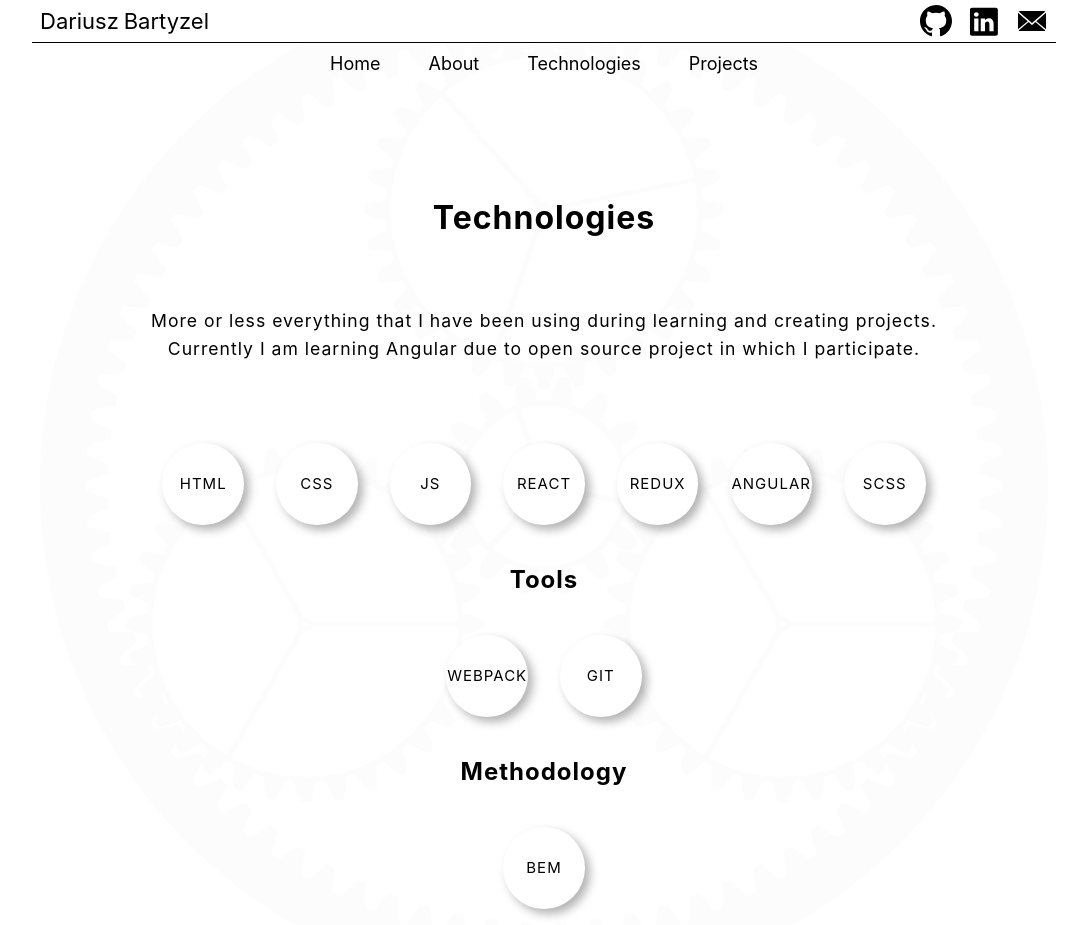
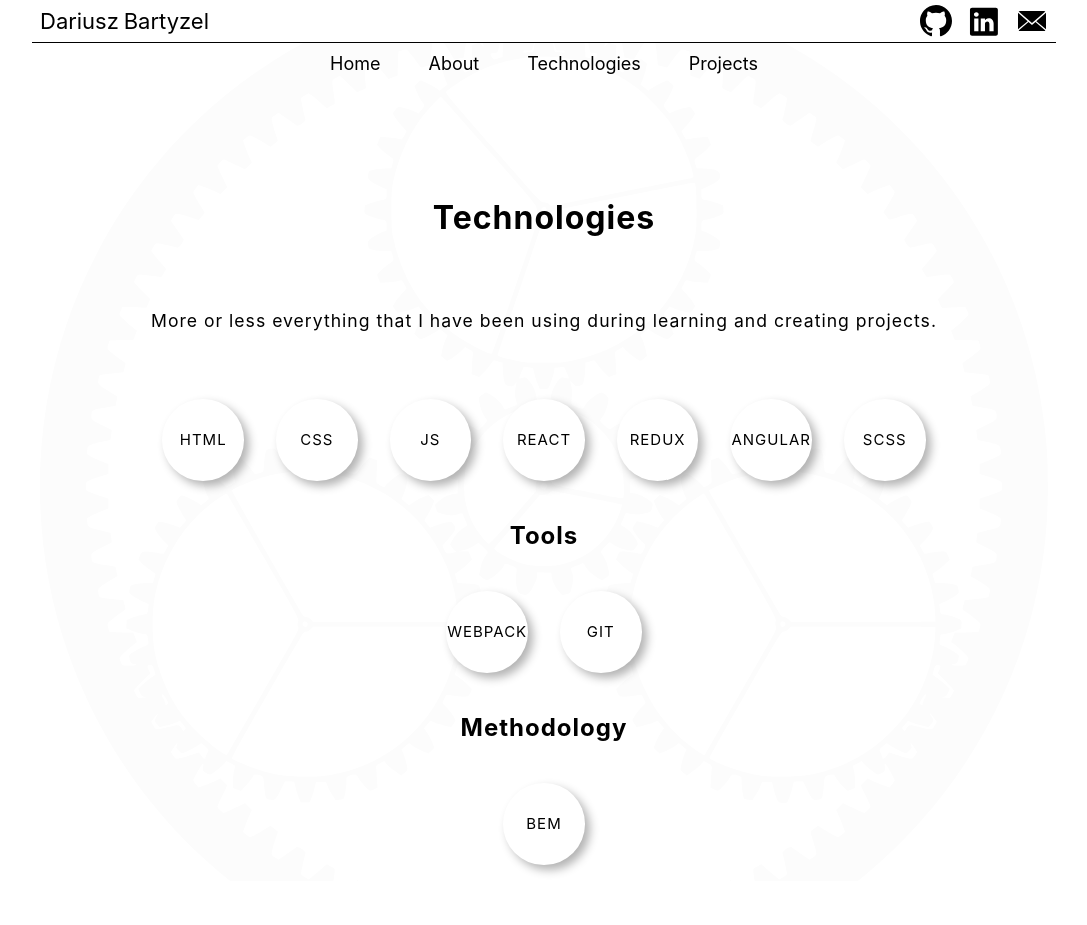
Before and after one commit to Noxtirion/Portfolio-React, a React (Create React App) app: page /technologies in a window 1280 px wide. Shown: the whole page, without its empty margins (96-1183 px from the left). Built offline with nearby package versions, Linux system fonts and the light colour scheme.

Commit message:
Update style and change project image

```diff
--- a/src/components/menu/menu.styles.scss
+++ b/src/components/menu/menu.styles.scss
@@ -4,6 +4,7 @@
    flex-wrap: wrap;
    font-size: 18px;
    flex-direction: row;
+   height: 0;
 
    &__options {
       display: flex;
--- a/src/pages/home/home.component.jsx
+++ b/src/pages/home/home.component.jsx
@@ -17,7 +17,7 @@
                   I'm <span>Darek</span>.
                </div>
             </div>
-            <div className="home__who">...Front-end Developer...</div>
+            <div className="home__who">Front-end Developer</div>
          </div>
          <img
             src={require("../../assets/style-images/gear1.svg")}
--- a/src/pages/technologies/technologies.component.jsx
+++ b/src/pages/technologies/technologies.component.jsx
@@ -8,7 +8,7 @@
    const technologiesNames = {
       mainNames: ["HTML", "CSS", "JS", "REACT", "REDUX", "ANGULAR", "SCSS"],
       toolNames: ["WEBPACK", "GIT"],
-      methodologyNames: ["BEM"]
+      methodologyNames: ["BEM"],
    };
 
    const { mainNames, toolNames, methodologyNames } = technologiesNames;
@@ -24,9 +24,6 @@
          <h1 className="technologies__title">Technologies</h1>
          <p className="technologies__description">
             More or less everything that I have been using during learning and creating projects.
-         </p>
-         <p className="technologies__description technologies__description--extra">
-            Currently I am learning Angular due to open source project in which I participate.
          </p>
          <div className="technologies__elements">
             <div className="technologies__main">
--- a/src/pages/technologies/technologies.styles.scss
+++ b/src/pages/technologies/technologies.styles.scss
@@ -17,11 +17,7 @@
 
    &__description {
       text-align: center;
-      margin: 0 0.5rem;
-   }
-
-   &__description--extra {
-      margin-bottom: 4rem;
+      margin: 0 0.5rem 3rem;
    }
 
    &__elements {
@@ -29,7 +25,7 @@
       display: flex;
       align-items: center;
       flex-direction: column;
-      margin: 0 auto;
+      margin: 0 auto 2rem;
 
       .technologies__main,
       .technologies__tool,
```
Also changed, not shown: src/assets/projects-images/space.png.
